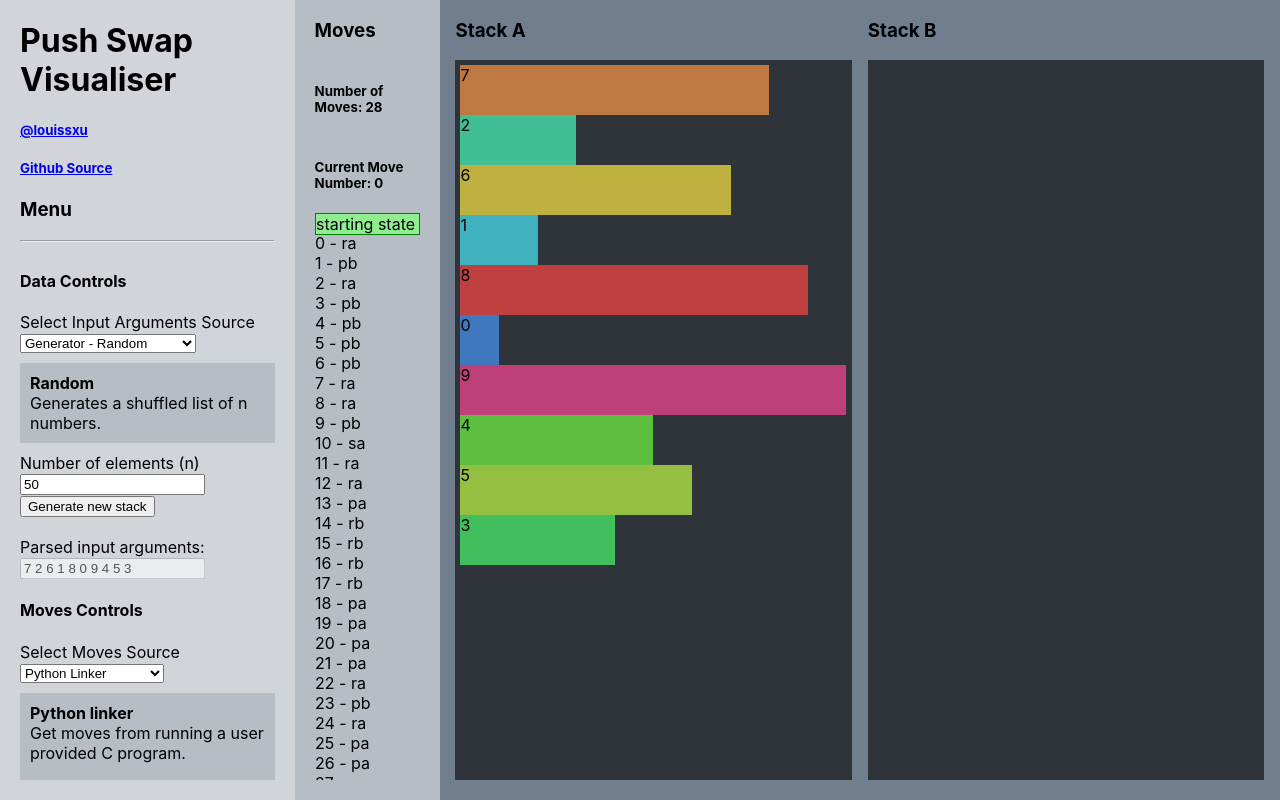
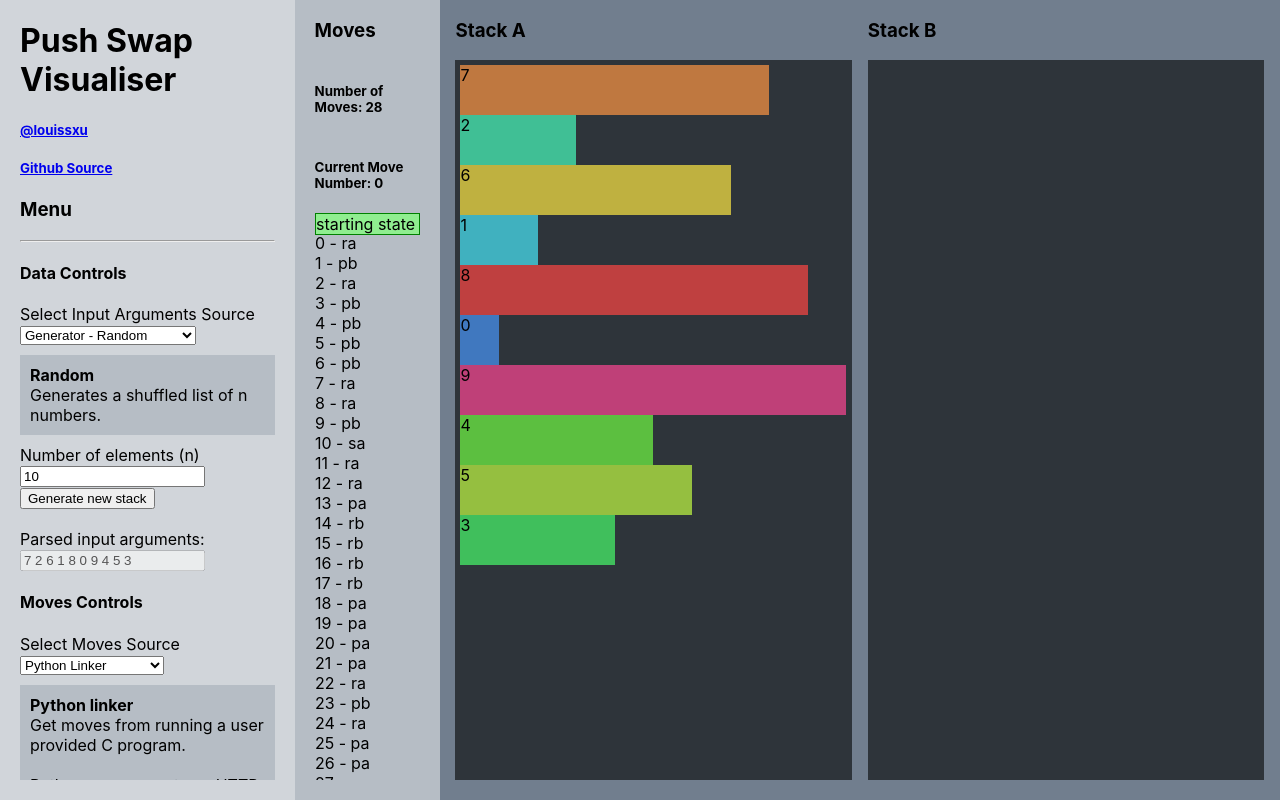
Before and after one commit to louissxu/push_swap_visualiser, a React (Create React App) app: page / in a window 1280 px wide. Built offline with nearby package versions, Linux system fonts and the light colour scheme.

Commit message:
feat: Update selection box values for inputArgs menu when selecting different source to match current args (eg current count, etc)

```diff
--- a/src/Visualiser.tsx
+++ b/src/Visualiser.tsx
@@ -249,7 +249,8 @@ const Moves = (props: IMovesProps) => {
 }
 
 interface IMenuInputArgsReversedProps {
-  updateInputArgs: (parseError: string, newARr: Array<number>) => void,
+  numberOfElementsStartingValue: number,
+  updateInputArgs: (parseError: string, newArr: Array<number>) => void,
 }
 
 interface IMenuInputArgsReversedState {
@@ -260,7 +261,8 @@ class MenuInputArgsReversed extends React.Component<IMenuInputArgsReversedProps,
   constructor(props: IMenuInputArgsReversedProps) {
     super(props);
     this.state = {
-      numberOfElementsString: "50"
+      numberOfElementsString: props.numberOfElementsStartingValue.toString(),
+      // numberOfElementsString: "50"
     }
   }
 
@@ -310,6 +312,7 @@ class MenuInputArgsReversed extends React.Component<IMenuInputArgsReversedProps,
 }
 
 interface IMenuInputArgsMostlySortedProps {
+  numberOfElementsStartingValue: number,
   updateInputArgs: (parseError: string, newArr: Array<number>) => void,
 }
 
@@ -323,7 +326,8 @@ class MenuInputArgsMostlySorted extends React.Component<IMenuInputArgsMostlySort
   constructor (props: IMenuInputArgsMostlySortedProps) {
     super(props);
     this.state = {
-      numberOfElementsString: "50",
+      // numberOfElementsString: "50",
+      numberOfElementsString: props.numberOfElementsStartingValue.toString(),
       proportionShuffled: 0.5,
       shuffleDistance: 0.1,
     }
@@ -457,6 +461,7 @@ class MenuInputArgsMostlySorted extends React.Component<IMenuInputArgsMostlySort
 }
 
 interface IMenuInputArgsManualProps {
+  currentArgs: Array<number>,
   updateInputArgs: (parseError: string, newArr: Array<number>) => void,
 }
 
@@ -468,7 +473,8 @@ class MenuInputArgsManual extends React.Component<IMenuInputArgsManualProps, IMe
   constructor(props: IMenuInputArgsManualProps) {
     super(props)
     this.state = {
-      inputArgsString: ""
+      inputArgsString: props.currentArgs.join(" "),
+      // inputArgsString: ""
     }
   }
 
@@ -548,6 +554,7 @@ class MenuInputArgsManual extends React.Component<IMenuInputArgsManualProps, IMe
 }
 
 interface IMenuInputArgsRandomProps {
+  numberOfElementsStartingValue: number,
   updateInputArgs: (parseError: string, newArr: Array<number>) => void,
 }
 
@@ -559,7 +566,8 @@ class MenuInputArgsRandom extends React.Component<IMenuInputArgsRandomProps, IMe
   constructor(props: IMenuInputArgsRandomProps) {
     super(props)
     this.state = {
-      numberOfElementsString: "50"
+      numberOfElementsString: props.numberOfElementsStartingValue.toString(),
+      // numberOfElementsString: "50"
     }
   }
 
@@ -758,21 +766,25 @@ class MenuInputArgs extends React.Component<IMenuInputArgsProps, IMenuInputArgsS
     if (this.state.inputArgsSource === "random") {
       inputArgsSource =
         <MenuInputArgsRandom
+          numberOfElementsStartingValue={this.props.inputArgs.length}
           updateInputArgs={this.props.updateInputArgs}
         />
     } else if (this.state.inputArgsSource === "manual-entry") {
       inputArgsSource =
         <MenuInputArgsManual
+          currentArgs={this.props.inputArgs}
           updateInputArgs={this.props.updateInputArgs}
         />
     } else if (this.state.inputArgsSource === "mostly-sorted") {
       inputArgsSource =
         <MenuInputArgsMostlySorted
+          numberOfElementsStartingValue={this.props.inputArgs.length}
           updateInputArgs={this.props.updateInputArgs}
         />
     } else if (this.state.inputArgsSource === "reversed") {
       inputArgsSource =
         <MenuInputArgsReversed
+          numberOfElementsStartingValue={this.props.inputArgs.length}
           updateInputArgs={this.props.updateInputArgs}
         />
     }
@@ -1330,6 +1342,7 @@ class Menu extends React.Component<IMenuProps, IMenuState> {
   render() {
     return (
       <div className="menu-container">
+        <div className="menu-subcontainer">
           <div>
             <h1>Push Swap<br/>Visualiser</h1>
             <h5><a href="https://github.com/louissxu">@louissxu</a></h5>
@@ -1337,7 +1350,6 @@ class Menu extends React.Component<IMenuProps, IMenuState> {
             <h3>Menu</h3>
             <hr/>
           </div>
-        <div className="menu-subcontainer">
           <MenuInputArgs
             inputArgs={this.props.inputArgs}
             inputArgsParseError={this.props.inputArgsParseError}
@@ -1367,7 +1379,6 @@ class Menu extends React.Component<IMenuProps, IMenuState> {
           <output>{this.props.playbackFpsRounded} </output>
           fps
           <input
-            className="menu-slider"
             type="range"
             id="playback-speed"
             name="playback-speed"
@@ -1392,10 +1403,10 @@ class Menu extends React.Component<IMenuProps, IMenuState> {
           >
             Play Forwards
           </button>
+          <br/>
           <label htmlFor="playback-frame-number">Playback Frame Number: </label>
           <output>{this.props.playbackCurrentFrameNumber}</output>
           <input
-            className="menu-slider"
             type="range"
             id="playback-frame-number"
             name="playback-frame-number"
```
Lines whose indentation alone changed are shown as unchanged.
